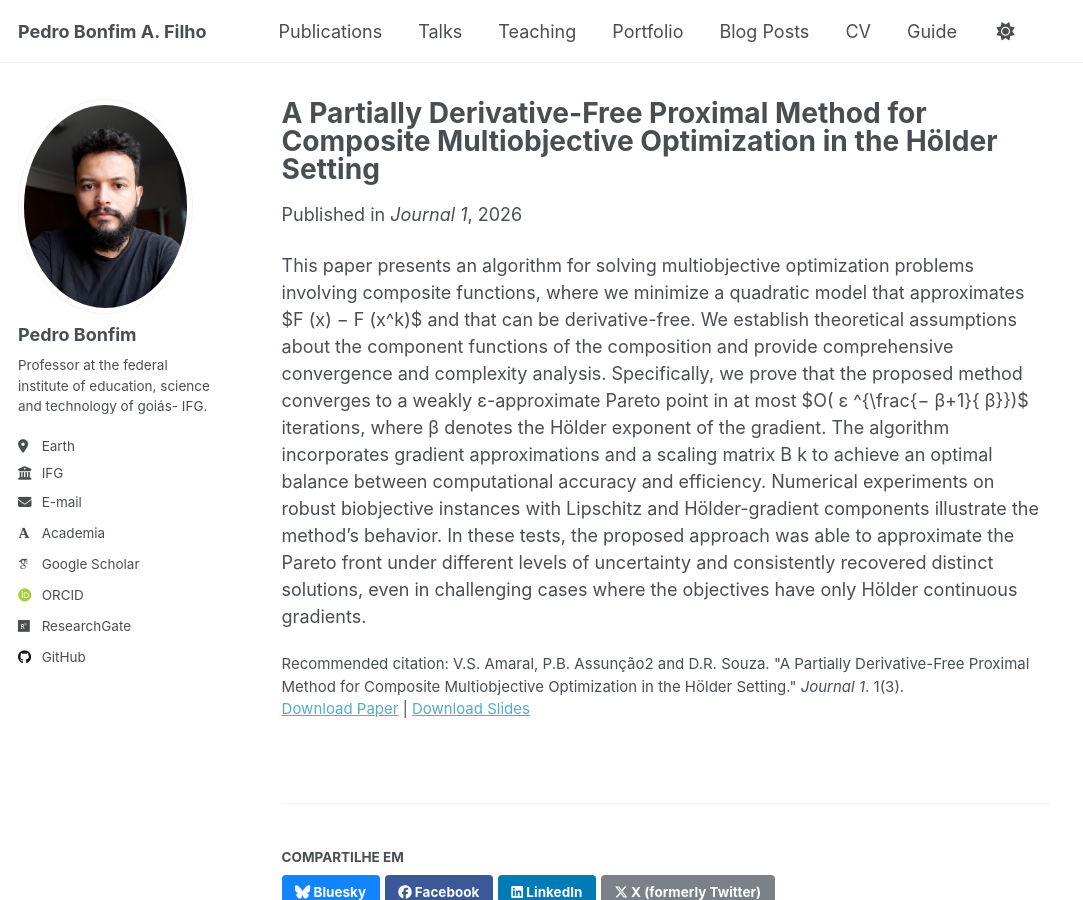
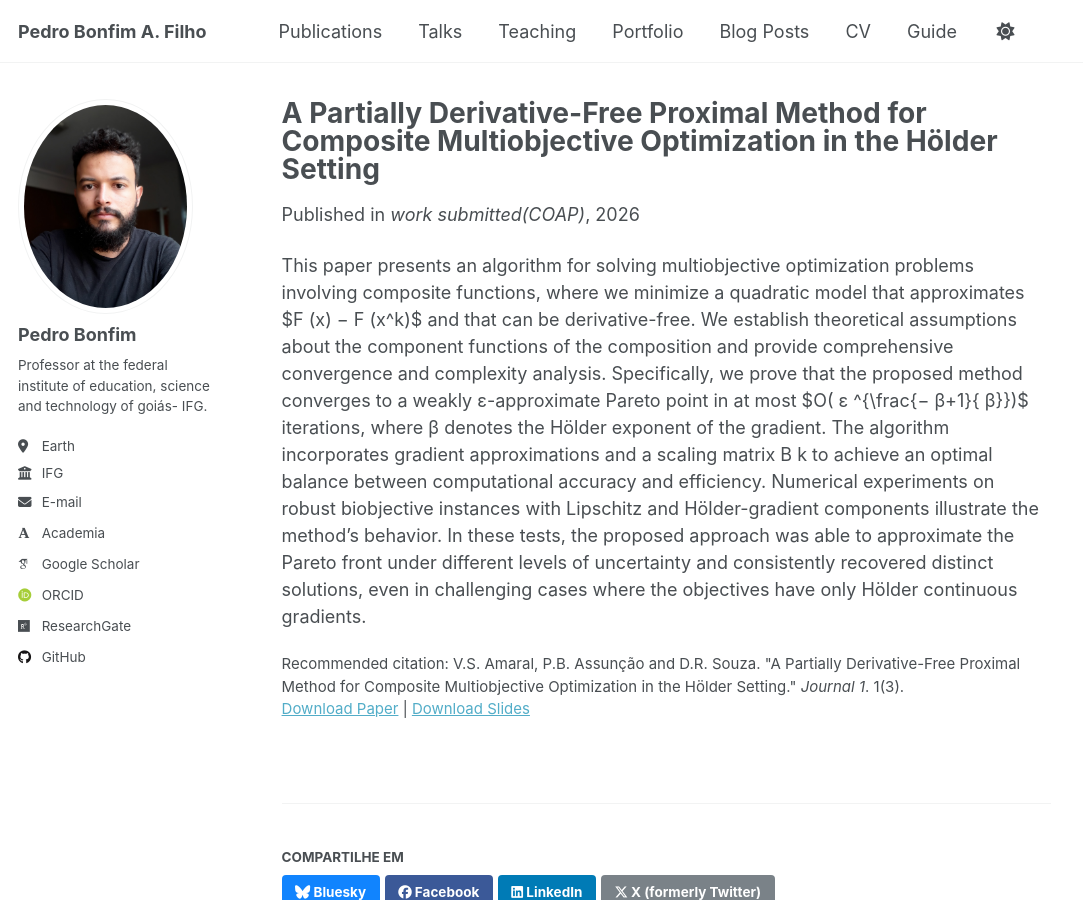
Before and after one commit to pedroassuncaofilho/pedroassuncaofilho.github.io, a Jekyll site: the page built from _publications/2015-10-01-paper-title-number-3.md, in a window 1280 px wide and 900 px high. Shown: the whole window, without its empty margins (0-1083 px from the left). Built offline with Jekyll 4.4.1, drawn with Linux system fonts in a browser that asks for light colours; some web fonts are replaced.

Commit message:
Update 2015-10-01-paper-title-number-3.md

```diff
--- a/_publications/2015-10-01-paper-title-number-3.md
+++ b/_publications/2015-10-01-paper-title-number-3.md
@@ -5,10 +5,10 @@ category: manuscripts
 permalink: /publication/2015-10-01-paper-title-number-3
 excerpt: 'This paper is about the number 3. The number 4 is left for future work.'
 date: 2026-10-01
-venue: 'Journal 1'
+venue: 'work submitted(COAP)'
 slidesurl: 'http://academicpages.github.io/files/slides3.pdf'
 paperurl: 'http://academicpages.github.io/files/paper3.pdf'
-citation: 'V.S. Amaral, P.B. Assunção2 and D.R. Souza. &quot;A Partially Derivative-Free Proximal Method for Composite Multiobjective Optimization in the Hölder Setting.&quot; <i>Journal 1</i>. 1(3).'
+citation: 'V.S. Amaral, P.B. Assunção and D.R. Souza. &quot;A Partially Derivative-Free Proximal Method for Composite Multiobjective Optimization in the Hölder Setting.&quot; <i>Journal 1</i>. 1(3).'
 ---
 
 This paper presents an algorithm for solving multiobjective optimization problems involving composite functions, where we minimize a quadratic model that approximates $F (x) − F (x^k)$ and that can be derivative-free. We establish theoretical assumptions about the component functions of the composition and provide comprehensive convergence and complexity analysis. Specifically, we prove that the proposed method converges to a weakly ε-approximate Pareto point in at most $O( ε ^{\frac{− β+1}{ β}})$ iterations, where β denotes the Hölder exponent of the gradient. The algorithm incorporates gradient approximations and a scaling matrix B k to achieve an optimal balance between computational accuracy and efficiency. Numerical experiments on robust biobjective instances with Lipschitz and Hölder-gradient components illustrate the method's behavior. In these tests, the proposed approach was able to approximate the Pareto front under different levels of uncertainty and consistently recovered distinct solutions, even in challenging cases where the objectives have only Hölder continuous gradients.
```
